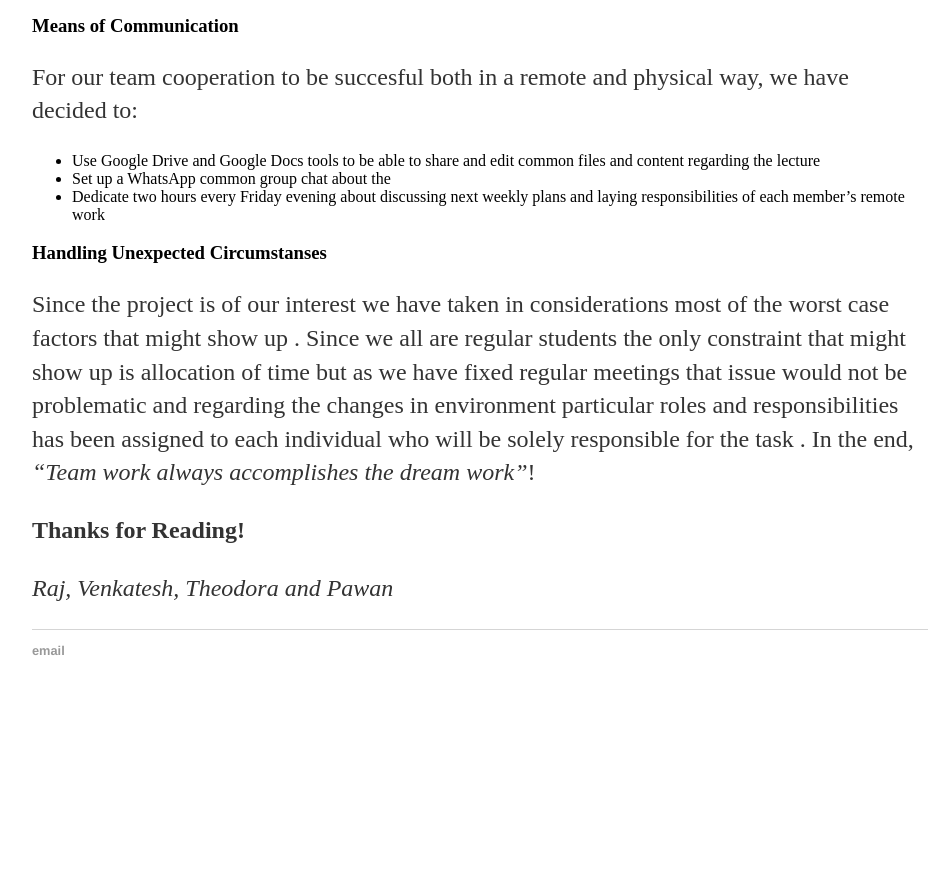
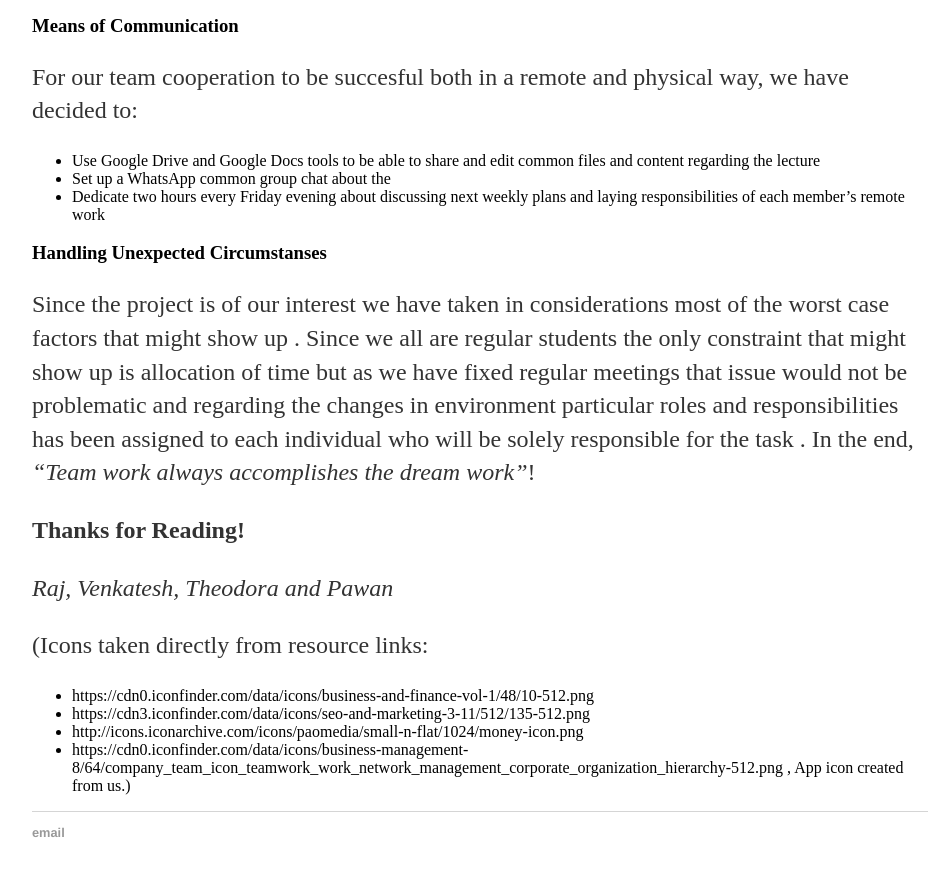
Before and after one commit to ktheodora/SmartBucksApp, a Jekyll site: the page built from docs/_posts/2019-04-15-blog-post-one.md, in a window 1280 px wide and 900 px high, scrolled down 6479 px. Shown: the top 876 px of the window, without its empty margins (160-1104 px from the left). Built offline with Jekyll 4.4.1, drawn with Linux system fonts in a browser that asks for light colours; our own code applies the rules of GitHub Pages for plain Markdown files; a file with an impossible date is left out; before the commit the page ends 7197 px from its top, so only the background shows below that.

Commit message:
Update 2019-04-15-blog-post-one.md

```diff
--- a/docs/_posts/2019-04-15-blog-post-one.md
+++ b/docs/_posts/2019-04-15-blog-post-one.md
@@ -129,3 +129,12 @@ In the end, *“Team work always accomplishes the dream work”*!
 **Thanks for Reading!**
 
 *Raj, Venkatesh, Theodora and Pawan*
+
+
+
+(Icons taken directly from resource links:
+* https://cdn0.iconfinder.com/data/icons/business-and-finance-vol-1/48/10-512.png
+* https://cdn3.iconfinder.com/data/icons/seo-and-marketing-3-11/512/135-512.png
+* http://icons.iconarchive.com/icons/paomedia/small-n-flat/1024/money-icon.png
+* https://cdn0.iconfinder.com/data/icons/business-management-8/64/company_team_icon_teamwork_work_network_management_corporate_organization_hierarchy-512.png ,
+App icon created from us.)
```
